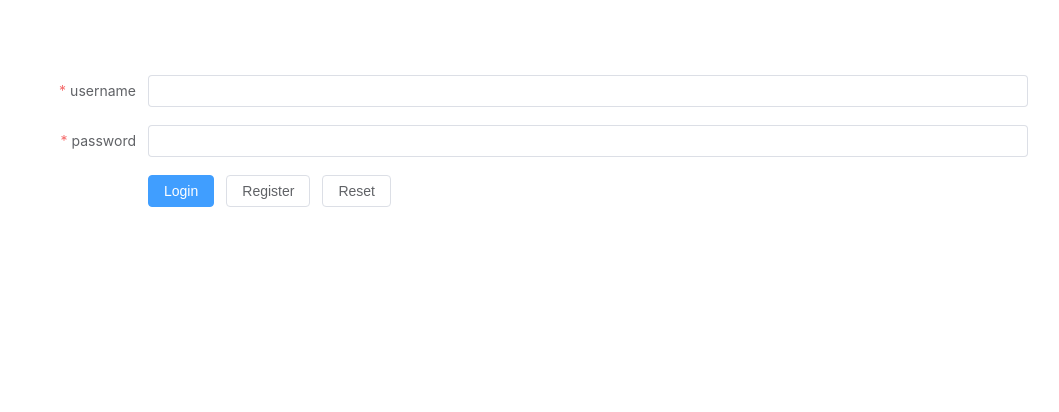
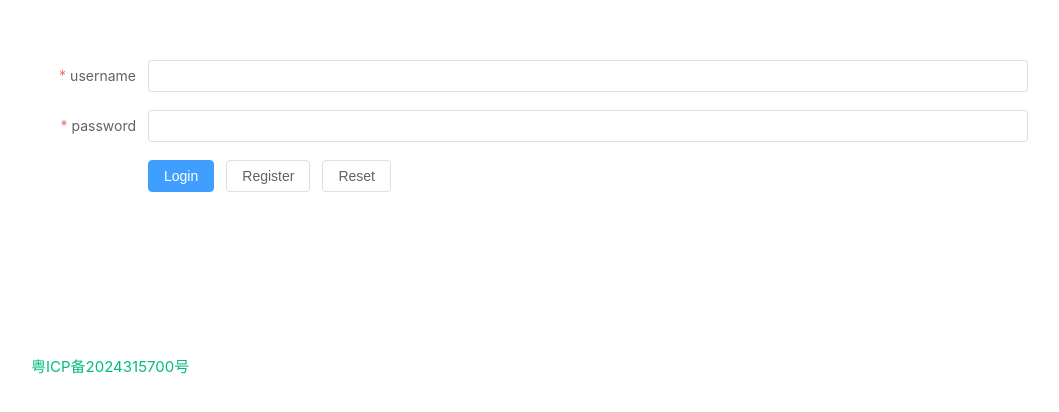
Before and after one commit to fridgecat17/vue3Test, a Vue app: page /login in a window 1280 px wide. Shown: the part 250-662 px from the top of the page, without its empty margins (112-1171 px from the left). Built offline with nearby package versions, Linux system fonts and the light colour scheme.

Commit message:
fix: 备案号

```diff
--- a/package.json
+++ b/package.json
@@ -15,6 +15,7 @@
   },
   "dependencies": {
     "@amap/amap-jsapi-loader": "^1.0.1",
+    "@element-plus/icons-vue": "^2.3.1",
     "axios": "^1.6.7",
     "dat.gui": "^0.7.9",
     "element-plus": "^2.5.3",
--- a/src/App.vue
+++ b/src/App.vue
@@ -8,6 +8,7 @@
   </header>
 
   <RouterView />
+  <a href="https://beian.miit.gov.cn/" target="_blank">粤ICP备2024315700号</a>
 </template>
 <script lang="ts" setup>
 import { RouterLink, RouterView } from 'vue-router'
```
Also changed, not shown: 1 other file (tests, documents, lock files or other folders).
